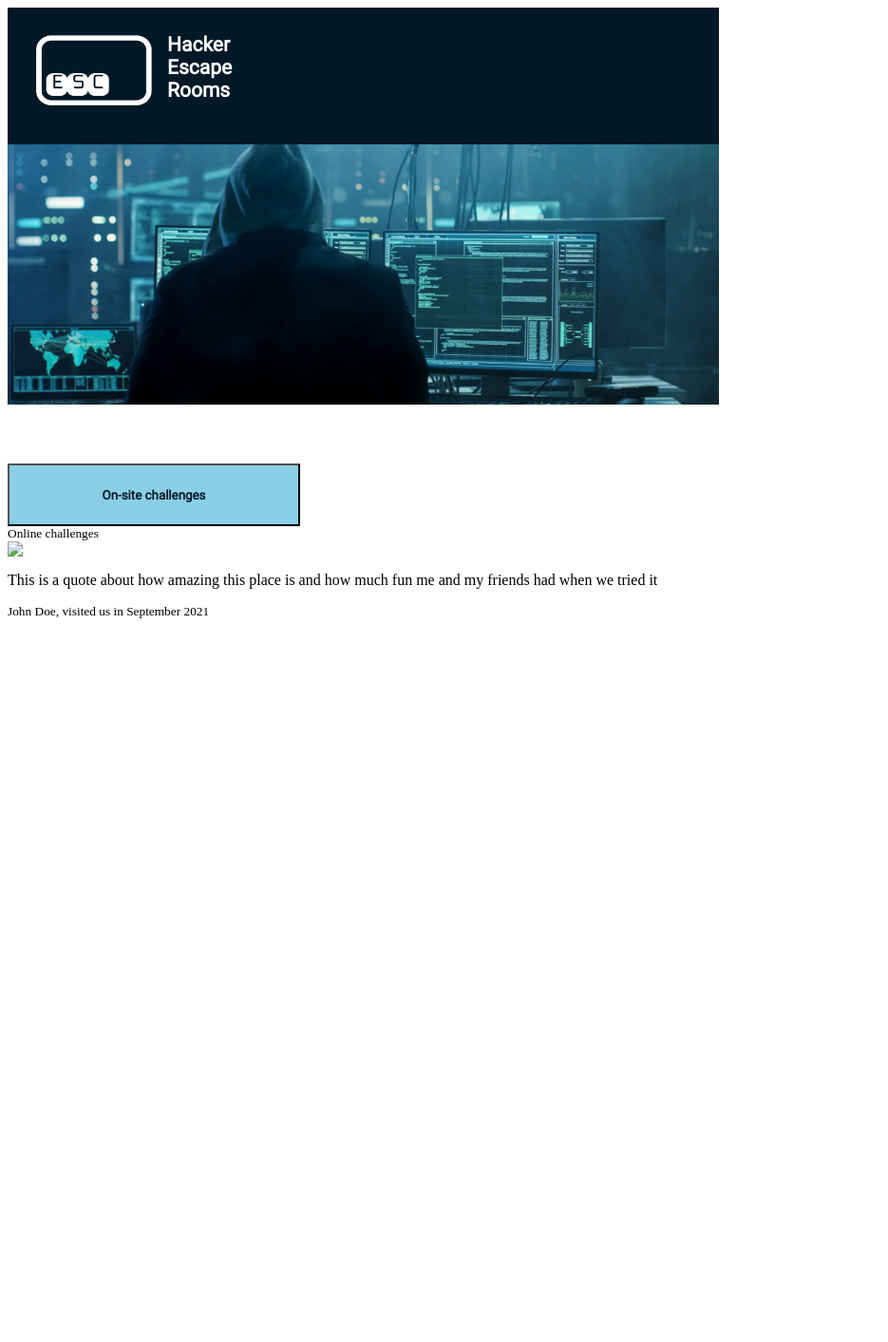
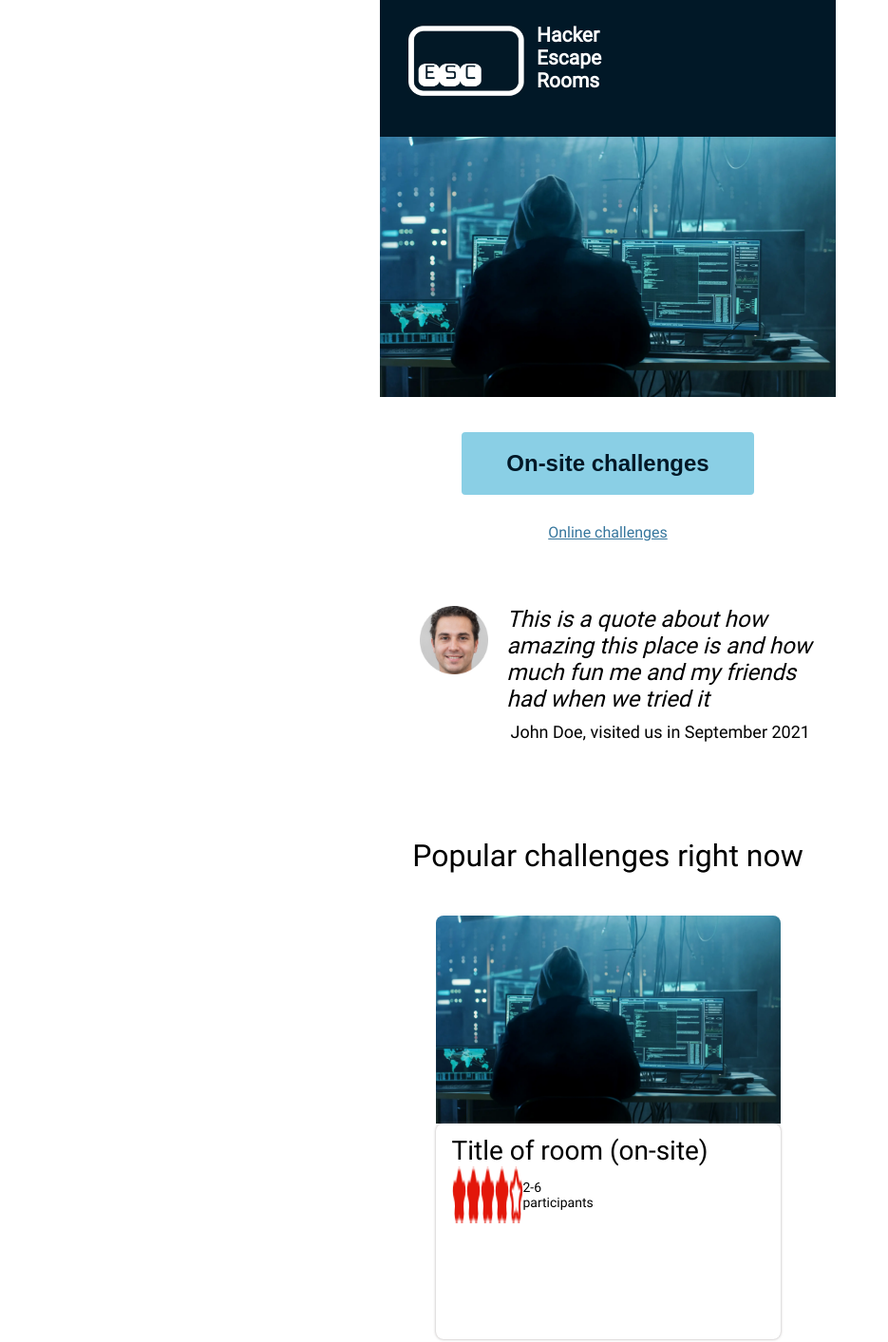
Before and after one commit to ConnyPettersson/A2-Hacker, a plain HTML site: page index.html in a window 1280 px wide. Shown: the top 1413 px of the page at 95% size, without its empty margins (0-935 px from the left). Before the commit the page ends 800 px from the top, so only its background shows below. Drawn offline with Linux system fonts and the light colour scheme; a script that the page names is missing.

Commit message:
added more divs and images using flex

```diff
--- a/index.html
+++ b/index.html
@@ -11,19 +11,49 @@
 </head>
 
 <body>
-  <div class="container_1">
-    <main class="main_1">
-      <header class="header_1">Hacker Escape Rooms</header>
-      <img class="image_4" src="images/image 4.png">
+  <div class="container">
+    <main class="main">
+      <img class="image_4" src="images/image 4.png" alt="ESC-logo">
+      <header>
+        <h1>Hacker Escape Rooms</h1>
+      </header>
     </main>
-    <img class="image_2" src="images/image 2.png">
-    <button class="blueBtn">On-site challenges</button>
-    <small class="small_1">Online challenges</small>
-    <img class="image_3" src="images/image 3">
-    <p class="p_Top">This is a quote about how amazing this place is and how much fun me and my friends had when we
-      tried
-      it</p>
-    <small class="small_2">John Doe, visited us in September 2021</small>
+    <img class="image_2" src="images/image 2.1.png" alt="Hoodie in computer room">
+    <div class="section_1">
+      <button class="onSiteButton">On-site challenges</button>
+      <p class="onLineLink">Online challenges</small>
+    </div>
+
+    <div class="infoSection">
+      <img class="image_3" src="images/image 3.png" alt="Human head">
+      <p class="quote">This is a quote about how amazing this place is and how much fun me and my friends had when we
+        tried
+        it</p>
+      <p class="visitorInfo">John Doe, visited us in September 2021</p>
+    </div>
+
+    <header class="header_2">
+      <h2>Popular challenges right now</h2>
+    </header>
+
+    <div class="section_2">
+      <img class="image_2_small" src="images/image 2.1.png" alt="Hoodie in computer room small">
+      <main class="ratingBox">
+        <h3>Title of room (on-site)</h3>
+        <div class="imageStars">
+          <img class="star" src="images/Star 1.png" alt="Red star for rating">
+          <img class="star" src="images/Star 1.png" alt="Red star for rating">
+          <img class="star" src="images/Star 1.png" alt="Red star for rating">
+          <img class="star" src="images/Star 1.png" alt="Red star for rating">
+          <img class="star" src="images/Star 5.png" alt="Red star for rating">
+          <p class="participants">2-6 participants</p>
+        </div>
+        <!-- <div class="participantsSection">
+
+        </div> -->
+      </main>
+      < <!-- <img class="image_2_small_2" src="images/image 2.1.png" alt="Hoodie in computer room small"> -->
+    </div>
 
   </div>
 
--- a/main.css
+++ b/main.css
@@ -1,53 +1,236 @@
-.container_1 {
-  display: grid;
-  background-color: white;
-  width: 480px;
-}
-
 @font-face {
   font-family: Roboto;
   src: url(images/Roboto-Regular.ttf);
 }
 
-.header_1 {
-  font-family: Roboto;
+body {
+  width: 480px;
+  margin: 0 auto;
+}
+
+.container {
+  display: flex;
+  flex-direction: column;
+  background-color: white;
+  width: 100%;
+  height: 100vh;
+  font-family: "roboto", sans-serif;
+  align-items: center;
+
+}
+
+
+.main {
+  background-color: #011827;
+  height: 144px;
+  margin-top: 0;
+  width: 100%;
+}
+
+
+h1 {
   color: #FFFFFF;
   width: 78px;
   height: 84px;
-  margin-top: 27px;
-  margin-left: 168px;
+  padding: 0;
+  margin-top: 25px;
+  margin-left: 165px;
   font-weight: 700;
   font-size: 21px;
-
 }
 
-.main_1 {
-  background-color: #011827;
-  height: 144px;
-  position: relative;
-}
 
 .image_2 {
   height: 274px;
+  margin: 0;
+  padding: 0;
 }
 
+
 .image_4 {
+  width: 128px;
   height: 82px;
-  width: 128px;
-  margin-top: -86px;
+  margin-top: 23px;
   margin-left: 27px;
   border-radius: 17px;
   position: absolute;
 }
 
-.blueBtn {
-  font-family: Roboto;
-  margin-top: 62px;
+
+.section_1 {
+  display: flex;
+  flex-direction: column;
+  align-items: center;
+  position: absolute;
+}
+
+
+.onSiteButton {
+  margin-top: 455px;
+  font-size: 24px;
   width: 308px;
   height: 66px;
-  /* margin-left: 200px; */
   background-color: #8ACFE5;
   color: #011827;
   font-weight: 700;
+  border: none;
+  Border-radius: 4px;
+  align-self: center;
+}
+
+
+.onLineLink {
+  margin-top: 30px;
+  font-size: 16px;
+  text-decoration: underline;
+  color: #36769D;
+}
+
+
+.infoSection {
+  display: flex;
+  width: 439px;
+  height: 139px;
+  position: absolute;
+}
+
+
+.image_3 {
+  width: 73.34px;
+  height: 72px;
+  margin-left: 21px;
+}
+
+
+.quote {
+  margin-left: 20px;
+  font-size: 24px;
+  font-weight: 400;
+  font-style: italic;
+}
+
+
+.image_3,
+.quote {
+  margin-top: 638px;
+  ;
+}
+
+
+.visitorInfo {
+  font-size: 18px;
+  font-weight: 400;
+  margin-left: 117px;
+  margin-top: 760px;
+  position: absolute;
+}
+
+
+
+
+.header_2 {
+  position: absolute;
+}
+
+
+h2 {
+  margin-top: 882px;
+  font-size: 32px;
+  font-weight: 400;
 
 }
+
+
+.section_2 {
+  position: absolute;
+  display: flex;
+  flex-direction: column;
+  /* flex-direction: row; */
+
+}
+
+
+.image_2_small {
+  width: 363px;
+  height: 219px;
+  margin-top: 964px;
+  border-radius: 8px 8px 0px 0px;
+}
+
+.ratingBox {
+  /* display: flex;
+  flex-direction: row; */
+
+  height: 227px;
+  width: 363px;
+  /* align-items: center; */
+  /* align-content: center; */
+
+  box-shadow: 0px 0px 3px 0px rgba(146, 137, 137, 0.75);
+  border-radius: 8px;
+
+}
+
+h3 {
+  margin-top: 12px;
+  margin-left: 17px;
+  margin-bottom: 0;
+  font-size: 28px;
+  font-weight: 400;
+}
+
+
+.imageStars {
+  display: flex;
+  flex-direction: row;
+  margin-left: 17px;
+  width: 110px;
+  justify-content: space-between;
+  float: left;
+  flex-grow: 0;
+}
+
+
+/* .participantsSection {
+  display: flex;
+  flex-direction: row;
+
+} */
+
+.participants {
+  font-size: 14px;
+
+}
+
+
+
+
+/* .image_2_small_2 {
+  width: 363px;
+  height: 219px;
+  margin-top: 964px;
+  margin-left: 38px;
+  overflow: hidden;
+} */
+
+/* @media screen and (min-width: 480px) {
+  .section_2 {
+    position: absolute;
+    display: flex;
+    flex-direction: row;
+    align-items: center;
+  }
+
+  .image_2_small {
+    width: 363px;
+    height: 219px;
+    margin-top: 964px;
+  }
+
+  .image_2_small_2 {
+    width: 363px;
+    height: 219px;
+    margin-left: 38px;
+    overflow: hidden;
+  }
+} */
```
Also changed, not shown: images/Star 1.png (added), images/Star 5.png (added), images/image 2.1.png (added).
